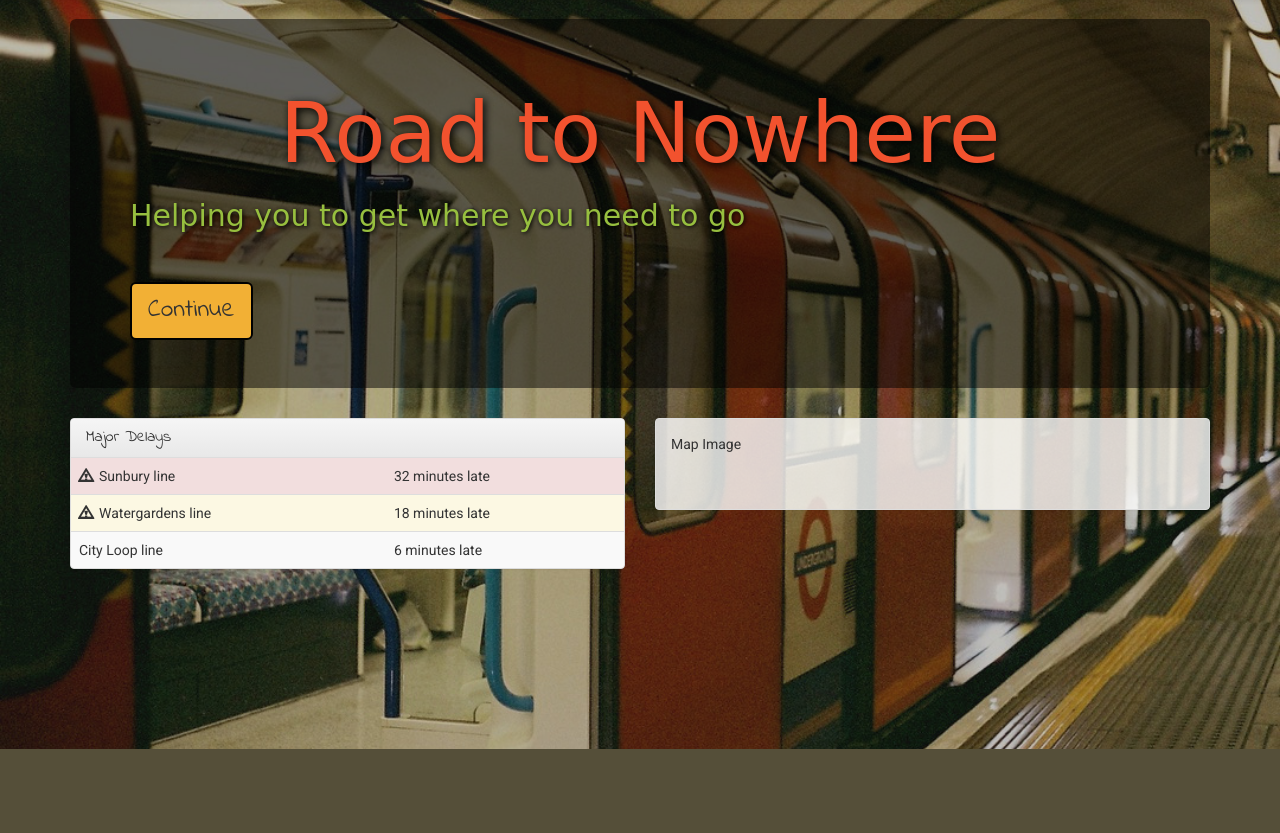
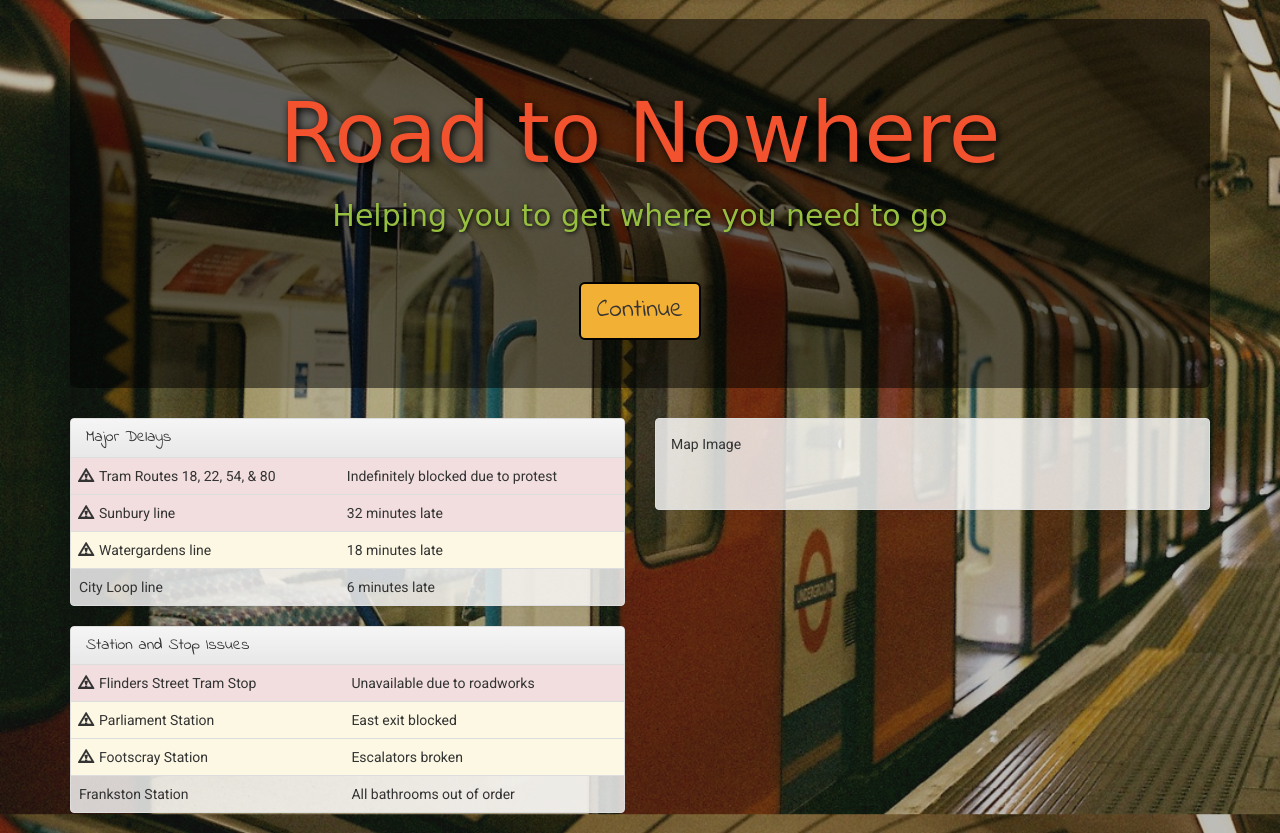
Before and after one commit to phellsten/UnDelay-PTV-Delay-Finder, a web app: file home-static.html in a window 1280 px wide. Shown: the part 51-884 px from the top of the page. Before the commit the page ends 800 px from the top, so only its background shows below. Run offline with its HTML, style and script files only (its server is not run), Linux system fonts and the light colour scheme; some libraries are stand-ins or nearby versions; some web fonts are replaced.

Commit message:
Add 'Station and Stop Issues' panel
Add a 'Station and Stop Issues' panel table underneath 'Major Delays'
panel table in home-static.html

```diff
--- a/css/styles.css
+++ b/css/styles.css
@@ -6,6 +6,9 @@ body {
   font-family: 'Roboto', sans-serif;
 }
 
+section.centered {
+  text-align: center;
+}
 
 h1 {
   font-family: 'Knewave', cursive;
--- a/home-static.html
+++ b/home-static.html
@@ -45,11 +45,13 @@
   <div class="container">
     <section>
       <div class="jumbotron">
+        <section class="centered">
         <h1 class="site-title">Road to Nowhere</h1>
         <h2>Helping you to get where you need to go</h2>
         <br>
         <br>
         <button type="button" href="#" class="btn btn-continue btn-lg">Continue</button>
+      </section>
       </div>
     </section>
     <div class="row">
@@ -59,6 +61,10 @@
             <h3 class="panel-title">Major Delays</h3>
           </div>
             <table class="table table-striped table-hover">
+              <tr class="danger">
+                <td><span class="glyphicon glyphicon-warning-sign" aria-hidden="true"></span>Tram Routes 18, 22, 54, &amp; 80</td>
+                <td>Indefinitely blocked due to protest</td>
+              </tr>
               <tr class="danger">
                 <td><span class="glyphicon glyphicon-warning-sign" aria-hidden="true"></span>Sunbury line</td>
                 <td>32 minutes late</td>
@@ -70,6 +76,29 @@
               <tr>
                 <td>City Loop line</td>
                 <td>6 minutes late</td>
+              </tr>
+            </table>
+        </div>
+        <div class="panel panel-default">
+          <div class="panel-heading">
+            <h3 class="panel-title">Station and Stop Issues</h3>
+          </div>
+            <table class="table table-striped table-hover">
+              <tr class="danger">
+                <td><span class="glyphicon glyphicon-warning-sign" aria-hidden="true"></span>Flinders Street Tram Stop</td>
+                <td>Unavailable due to roadworks</td>
+              </tr>
+              <tr class="warning">
+                <td><span class="glyphicon glyphicon-warning-sign" aria-hidden="true"></span>Parliament Station</td>
+                <td>East exit blocked</td>
+              </tr>
+              <tr class="warning">
+                <td><span class="glyphicon glyphicon-warning-sign" aria-hidden="true"></span>Footscray Station</td>
+                <td>Escalators broken</td>
+              </tr>
+              <tr>
+                <td>Frankston Station</td>
+                <td>All bathrooms out of order</td>
               </tr>
             </table>
         </div>
```
